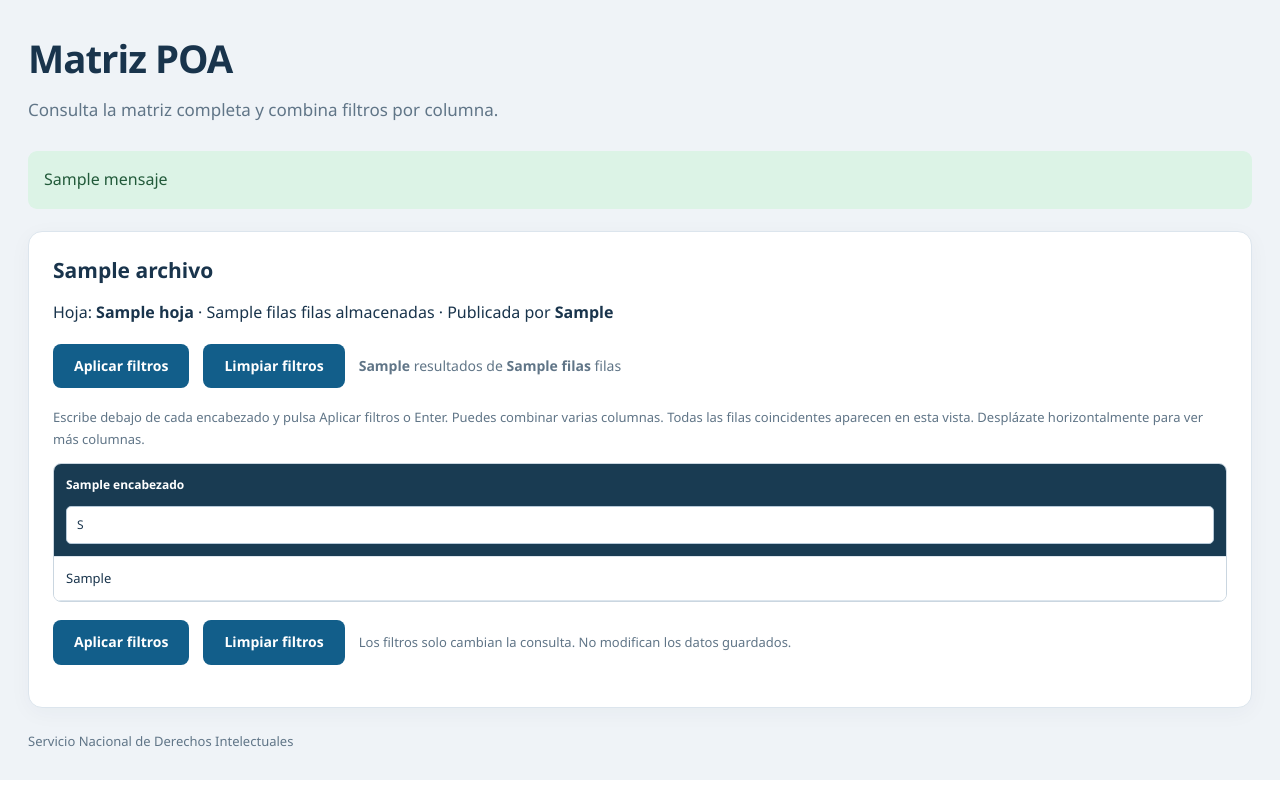
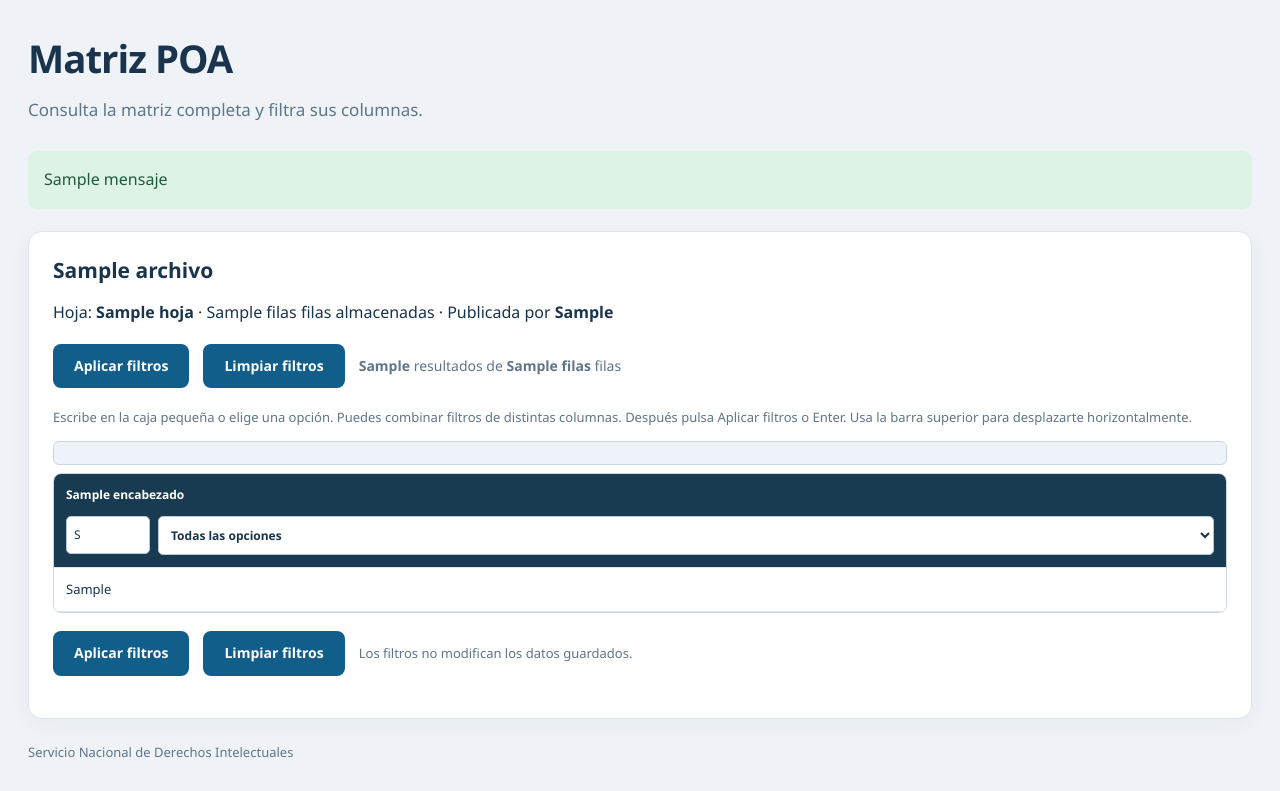
Before and after one commit to jostynrdgz-gif/Aplicativo-SENADI-2026, a Spring app: template Aplicativo-Senadi/src/main/resources/templates/inicio.html in a window 1280 px wide. Shown: the part 72-863 px from the top of the page. Run offline with Thymeleaf, Linux system fonts and the light colour scheme; the template is opened without the code that fills it: most values are stand-ins (such as "Sample title", 1, 10 or a date in 2020); data that the repository does not hold is empty; some of the project's set-up classes (security, data sources, template engines, error pages and the like) are left out, and stand-ins take their place; some libraries are stand-ins or nearby versions.

Commit message:
mejoras de navegacion e intuicion para el usuario

```diff
--- a/Aplicativo-Senadi/src/main/java/ec/senadi/logincontrol.java
+++ b/Aplicativo-Senadi/src/main/java/ec/senadi/logincontrol.java
@@ -68,6 +68,7 @@ public class logincontrol {
                     "/error",
                     "/estilos.css",
                     "/css/**",
+                    "/js/**",
                     "/img/**",
                     "/favicon.ico"
                 ).permitAll()
--- a/Aplicativo-Senadi/src/main/resources/static/estilos.css
+++ b/Aplicativo-Senadi/src/main/resources/static/estilos.css
@@ -427,3 +427,96 @@ select:focus-visible,
     overflow-x: auto;
     overflow-y: auto;
 }
+/* Matriz completa: el desplazamiento vertical es el de la página. */
+.tabla {
+    height: auto;
+    max-height: none;
+    overflow-x: auto;
+    overflow-y: auto;
+}
+
+/* Barra horizontal superior. */
+.desplazamiento-superior {
+    position: sticky;
+    top: 0;
+    z-index: 10;
+
+    width: 100%;
+    height: 24px;
+    margin: 12px 0 8px;
+
+    overflow-x: auto;
+    overflow-y: hidden;
+
+    border: 1px solid #cad6e0;
+    border-radius: 6px;
+    background: #edf3f8;
+
+    scrollbar-color: #8ca4b7 #edf3f8;
+}
+
+#contenido-desplazamiento {
+    height: 1px;
+}
+
+/* Espacio suficiente para ambos controles. */
+.tabla table th,
+.tabla table td {
+    min-width: 300px;
+    max-width: 420px;
+}
+
+/* Texto pequeño a la izquierda y combo a la derecha. */
+.filtros-columna {
+    display: flex;
+    align-items: center;
+    gap: 8px;
+}
+
+.tabla .filtros-columna .filtro-columna {
+    flex: 0 0 84px;
+
+    width: 84px;
+    min-width: 0;
+    max-width: 84px;
+
+    margin: 0;
+    padding: 9px 7px;
+
+    font-size: 12px;
+}
+
+.tabla .filtros-columna .combo-columna {
+    flex: 1 1 auto;
+
+    width: 100%;
+    min-width: 150px;
+
+    margin: 0;
+    padding: 9px 8px;
+
+    border: 1px solid #b6c9d8;
+    border-radius: 5px;
+
+    background: #ffffff;
+    color: #19344c;
+
+    font-family: inherit;
+    font-size: 12px;
+}
+.acciones-publicacion {
+    display: flex;
+    align-items: center;
+    flex-wrap: wrap;
+    gap: 12px;
+    margin-top: 16px;
+}
+
+.acciones-publicacion .boton-peligro {
+    background: #b42318;
+    color: #fff;
+}
+
+.acciones-publicacion .boton-peligro:hover {
+    background: #901c13;
+}
--- /dev/null
+++ b/Aplicativo-Senadi/src/main/resources/static/js/matriz-poa.js
@@ -0,0 +1,86 @@
+(() => {
+    "use strict";
+
+    const barraSuperior = document.getElementById(
+        "desplazamiento-superior"
+    );
+
+    const contenidoSuperior = document.getElementById(
+        "contenido-desplazamiento"
+    );
+
+    const contenedorTabla = document.getElementById(
+        "tabla-matriz"
+    );
+
+    if (!barraSuperior || !contenidoSuperior || !contenedorTabla) {
+        return;
+    }
+
+    const tabla = contenedorTabla.querySelector("table");
+
+    function actualizarBarra() {
+        contenidoSuperior.style.width =
+            contenedorTabla.scrollWidth + "px";
+
+        barraSuperior.scrollLeft = contenedorTabla.scrollLeft;
+    }
+
+    // Mover la barra superior desplaza la matriz.
+    barraSuperior.addEventListener("scroll", () => {
+        if (
+            Math.abs(
+                contenedorTabla.scrollLeft - barraSuperior.scrollLeft
+            ) > 1
+        ) {
+            contenedorTabla.scrollLeft = barraSuperior.scrollLeft;
+        }
+    });
+
+    // Mantiene ambas barras sincronizadas.
+    contenedorTabla.addEventListener("scroll", () => {
+        if (
+            Math.abs(
+                barraSuperior.scrollLeft - contenedorTabla.scrollLeft
+            ) > 1
+        ) {
+            barraSuperior.scrollLeft = contenedorTabla.scrollLeft;
+        }
+    });
+
+    // Al escribir, limpia la selección de esa misma columna.
+    document.querySelectorAll(".filtro-columna").forEach(caja => {
+        caja.addEventListener("input", () => {
+            const indice = caja.dataset.columna;
+            const combo = document.getElementById("o" + indice);
+
+            if (combo) {
+                combo.value = "";
+            }
+        });
+    });
+
+    // Al seleccionar, limpia el texto de esa misma columna.
+    document.querySelectorAll(".combo-columna").forEach(combo => {
+        combo.addEventListener("change", () => {
+            const indice = combo.dataset.columna;
+            const caja = document.getElementById("f" + indice);
+
+            if (caja) {
+                caja.value = "";
+            }
+        });
+    });
+
+    window.addEventListener("resize", actualizarBarra);
+    window.addEventListener("load", actualizarBarra);
+
+    if ("ResizeObserver" in window && tabla) {
+        const observador = new ResizeObserver(actualizarBarra);
+
+        observador.observe(tabla);
+        observador.observe(contenedorTabla);
+    }
+
+    requestAnimationFrame(actualizarBarra);
+})();
--- a/Aplicativo-Senadi/src/main/resources/templates/inicio.html
+++ b/Aplicativo-Senadi/src/main/resources/templates/inicio.html
@@ -3,18 +3,22 @@
 
 <head>
     <meta charset="UTF-8">
-    <meta name="viewport" content="width=device-width, initial-scale=1">
+    <meta name="viewport"
+          content="width=device-width, initial-scale=1">
 
     <title>SENADI · Matriz POA</title>
 
     <link rel="stylesheet"
-          th:href="@{/estilos.css(v=20261116completa)}">
+          th:href="@{/estilos.css(v=20261117combos)}">
+
+    <script defer
+            th:src="@{/js/matriz-poa.js(v=20261117combos)}">
+    </script>
 </head>
 
 <body>
 <main>
 
-    <!-- ENCABEZADO -->
     <header>
         <span class="marca">GESTIÓN DE DATOS</span>
 
@@ -33,14 +37,12 @@
         </div>
     </header>
 
-    <!-- PRESENTACIÓN -->
     <h1>Matriz POA</h1>
 
     <p class="subtitulo">
-        Consulta la matriz completa y combina filtros por columna.
+        Consulta la matriz completa y filtra sus columnas.
     </p>
 
-    <!-- MENSAJES -->
     <p class="ok"
        th:if="${mensaje}"
        th:text="${mensaje}"
@@ -137,22 +155,33 @@
 
             </div>
 
-            <p class="nota" id="ayuda-tabla">
-                Escribe debajo de cada encabezado y pulsa
-                Aplicar filtros o Enter.
-                Puedes combinar varias columnas.
-                Todas las filas coincidentes aparecen en esta vista.
-                Desplázate horizontalmente para ver más columnas.
+            <p class="nota" id="ayuda-matriz">
+                Escribe en la caja pequeña o elige una opción.
+                Puedes combinar filtros de distintas columnas.
+                Después pulsa Aplicar filtros o Enter.
+                Usa la barra superior para desplazarte horizontalmente.
             </p>
 
-            <div class="tabla"
+            <!-- BARRA HORIZONTAL SUPERIOR -->
+            <div id="desplazamiento-superior"
+                 class="desplazamiento-superior"
+                 tabindex="0"
+                 role="region"
+                 aria-label="Desplazamiento horizontal de la matriz"
+                 aria-controls="tabla-matriz">
+
+                <div id="contenido-desplazamiento"></div>
+
+            </div>
+
+            <div id="tabla-matriz"
+                 class="tabla"
                  tabindex="0"
                  role="region"
                  aria-label="Matriz POA completa"
-                 aria-describedby="ayuda-tabla">
+                 aria-describedby="ayuda-matriz">
 
                 <table>
-
                     <thead>
                     <tr>
                         <th scope="col"
@@ -163,14 +192,41 @@
                                    th:text="${encabezado}">
                             </label>
 
+                            <div class="filtros-columna">
+
+                                <!-- CAJA PEQUEÑA A LA IZQUIERDA -->
                                 <input class="filtro-columna"
                                        type="search"
                                        th:id="${'f' + estado.index}"
                                        th:name="${'f' + estado.index}"
                                        th:value="${filtrosMatriz[estado.index]}"
-                                   th:aria-label="${'Filtrar por ' + encabezado}"
-                                   placeholder="Filtrar…"
+                                       th:attr="data-columna=${estado.index}"
+                                       th:aria-label="${'Escribir filtro para ' + encabezado}"
+                                       placeholder="Buscar…"
                                        maxlength="150">
+
+                                <!-- COMBOBOX A LA DERECHA -->
+                                <select class="combo-columna"
+                                        th:id="${'o' + estado.index}"
+                                        th:name="${'o' + estado.index}"
+                                        th:attr="data-columna=${estado.index}"
+                                        th:aria-label="${'Elegir valor de ' + encabezado}">
+
+                                    <option value="">
+                                        Todas las opciones
+                                    </option>
+
+                                    <option
+                                        th:each="valor : ${lote.opcionesColumnas[estado.index]}"
+                                        th:value="${valor}"
+                                        th:text="${#strings.abbreviate(valor, 80)}"
+                                        th:title="${valor}"
+                                        th:selected="${filtrosSeleccion[estado.index] == valor}">
+                                    </option>
+
+                                </select>
+
+                            </div>
 
                         </th>
                     </tr>
@@ -211,45 +266,13 @@
                 </a>
 
                 <span class="nota">
-                    Los filtros solo cambian la consulta.
-                    No modifican los datos guardados.
+                    Los filtros no modifican los datos guardados.
                 </span>
 
             </div>
 
         </form>
-
     </section>
-
-    <!-- REINICIO: SOLO PLANIFICACIÓN -->
-    <section class="tarjeta"
-             th:if="${puedeImportar and lote != null}">
-
-        <h2>Resetear matrices POA</h2>
-
-        <p>
-            Retira de la vista las matrices POA publicadas
-            hasta la actual. Los datos se conservan como respaldo.
-            Después puedes publicar una matriz nueva.
-        </p>
-
-        <form th:action="@{/matrices/resetear}"
-              method="post"
-              onsubmit="return confirm('¿Retirar las matrices POA publicadas? Dejarán de aparecer para ambos departamentos. Los datos se conservarán como respaldo.');">
-
-            <input type="hidden"
-                   name="matrizId"
-                   th:value="${lote.id}">
-
-            <button type="submit"
-                    class="boton-peligro">
-                Resetear matrices POA
-            </button>
-
-        </form>
-
-    </section>
-
     <footer>
         Servicio Nacional de Derechos Intelectuales
     </footer>
```
Also changed, not shown: other parts of Aplicativo-Senadi/src/main/resources/templates/inicio.html (+28 -13 lines), Aplicativo-Senadi/src/main/java/ec/senadi/ImportacionController.java (+29 -28 lines), Aplicativo-Senadi/src/main/java/ec/senadi/ImportacionService.java (+121 -0 lines). Lines whose indentation alone changed are shown as unchanged.
